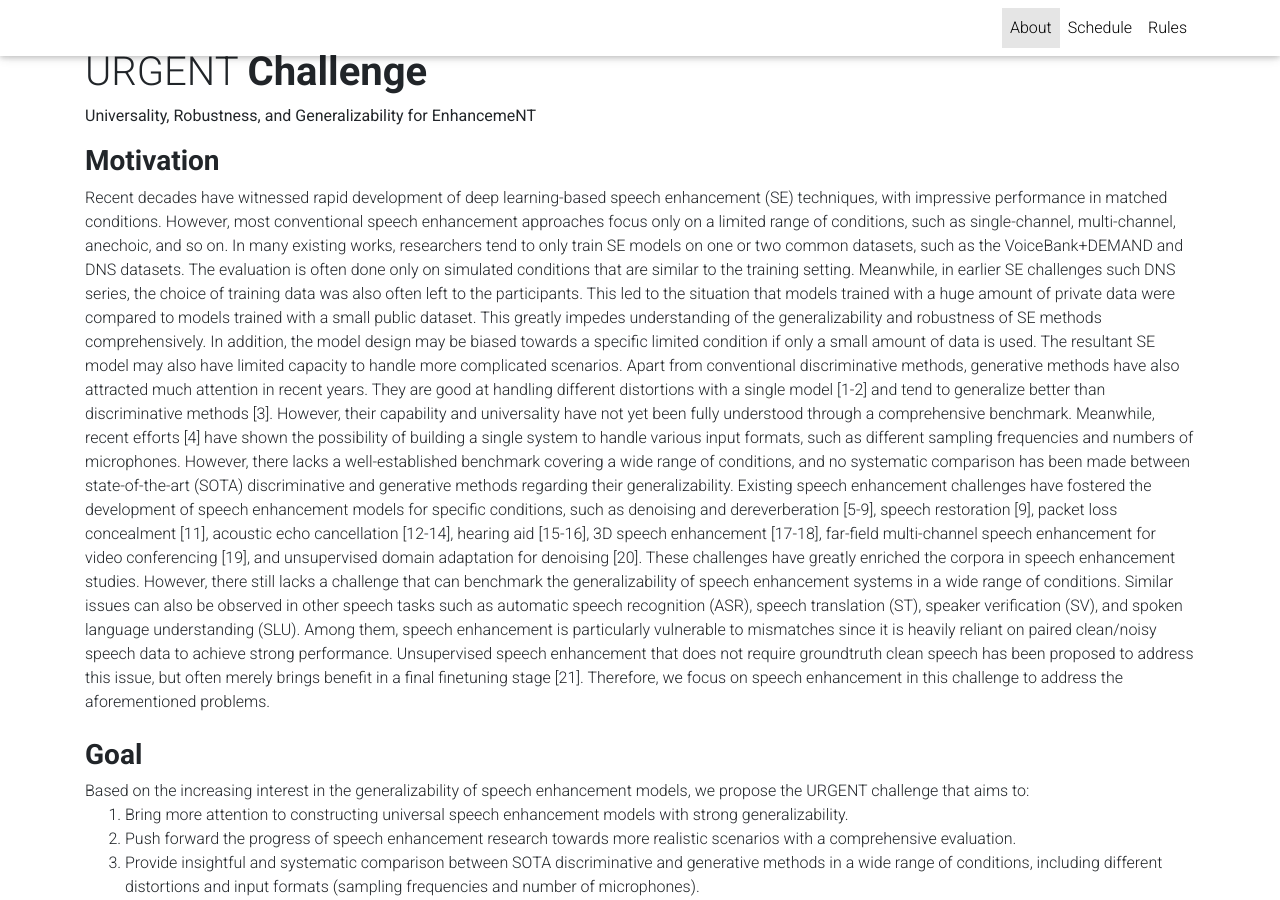
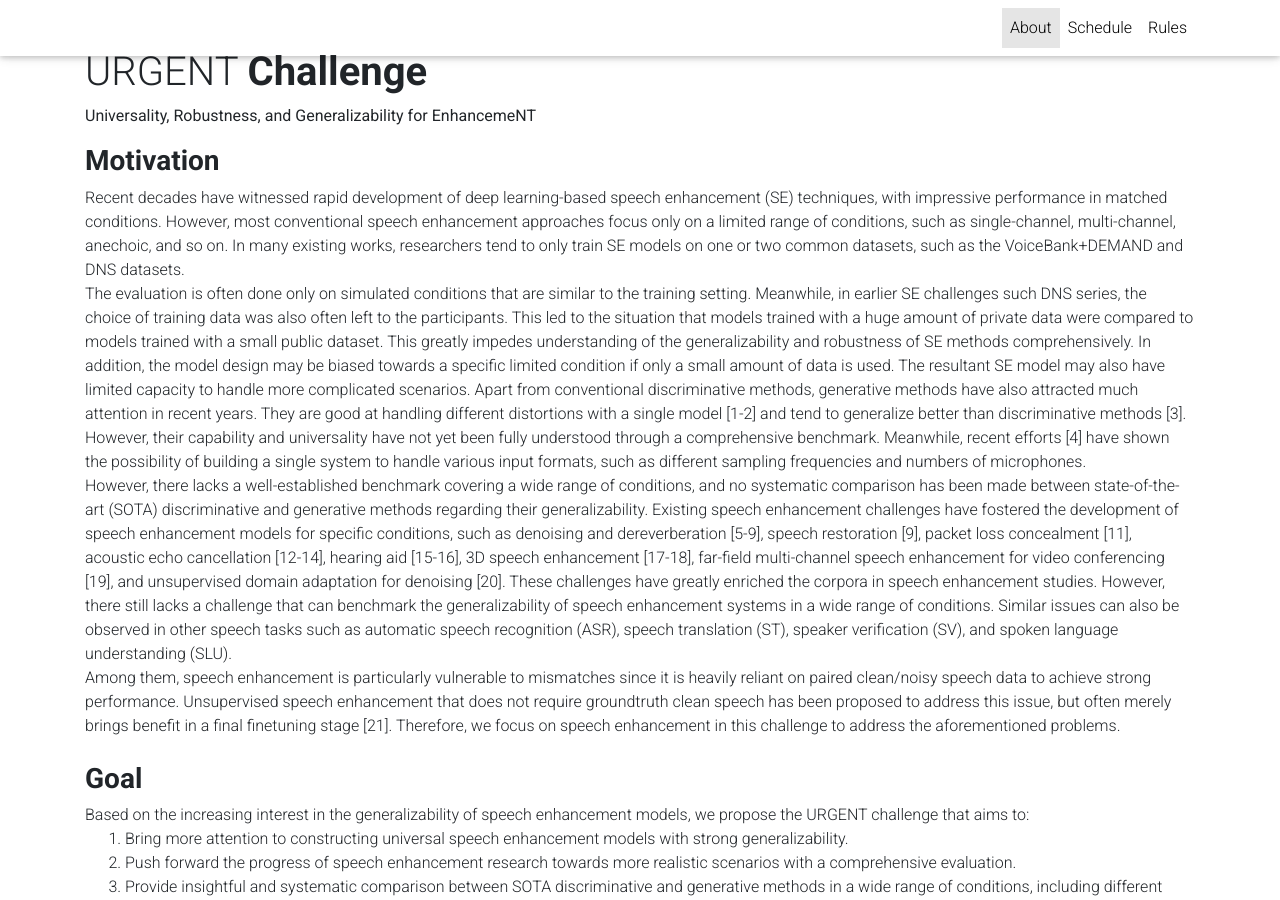
Before and after one commit to urgent-challenge/urgent2024, a Jekyll site: the page built from _pages/about.md, in a window 1280 px wide and 900 px high. Built offline with Jekyll 4.4.1, drawn with Linux system fonts in a browser that asks for light colours; comment, search, counter and statistics services are not loaded; a style sheet for code colours, icons or effects is not loaded.

Commit message:
reduce wall text in motivation

```diff
--- a/_layouts/workshop.html
+++ b/_layouts/workshop.html
@@ -16,11 +16,14 @@
       <h3 class="motivation"><span class="font-weight-bold">Motivation</span></h3>
 
         Recent decades have witnessed rapid development of deep learning-based speech enhancement (SE) techniques, with impressive performance in matched conditions. However, most conventional speech enhancement approaches focus only on a limited range of conditions, such as single-channel, multi-channel, anechoic, and so on.
-        In many existing works, researchers tend to only train SE models on one or two common datasets, such as the VoiceBank+DEMAND and DNS datasets. The evaluation is often done only on simulated conditions that are similar to the training setting. Meanwhile, in earlier SE challenges such DNS series, the choice of training data was also often left to the participants. This led to the situation that models trained with a huge amount of private data were compared to models trained with a small public dataset. This greatly impedes understanding of the generalizability and robustness of SE methods comprehensively. In addition, the model design may be biased towards a specific limited condition if only a small amount of data is used. The resultant SE model may also have limited capacity to handle more complicated scenarios.
+        In many existing works, researchers tend to only train SE models on one or two common datasets, such as the VoiceBank+DEMAND and DNS datasets. <br>
+        The evaluation is often done only on simulated conditions that are similar to the training setting. Meanwhile, in earlier SE challenges such DNS series, the choice of training data was also often left to the participants. This led to the situation that models trained with a huge amount of private data were compared to models trained with a small public dataset. This greatly impedes understanding of the generalizability and robustness of SE methods comprehensively. In addition, the model design may be biased towards a specific limited condition if only a small amount of data is used. The resultant SE model may also have limited capacity to handle more complicated scenarios.
         Apart from conventional discriminative methods, generative methods have also attracted much attention in recent years. They are good at handling different distortions with a single model [1-2] and tend to generalize better than discriminative methods [3]. However, their capability and universality have not yet been fully understood through a comprehensive benchmark.
-        Meanwhile, recent efforts [4] have shown the possibility of building a single system to handle various input formats, such as different sampling frequencies and numbers of microphones. However, there lacks a well-established benchmark covering a wide range of conditions, and no systematic comparison has been made between state-of-the-art (SOTA) discriminative and generative methods regarding their generalizability.
+        Meanwhile, recent efforts [4] have shown the possibility of building a single system to handle various input formats, such as different sampling frequencies and numbers of microphones. <br>
+        However, there lacks a well-established benchmark covering a wide range of conditions, and no systematic comparison has been made between state-of-the-art (SOTA) discriminative and generative methods regarding their generalizability.
         Existing speech enhancement challenges have fostered the development of speech enhancement models for specific conditions, such as denoising and dereverberation [5-9], speech restoration [9], packet loss concealment [11], acoustic echo cancellation [12-14], hearing aid [15-16], 3D speech enhancement [17-18], far-field multi-channel speech enhancement for video conferencing [19], and unsupervised domain adaptation for denoising [20]. These challenges have greatly enriched the corpora in speech enhancement studies. However, there still lacks a challenge that can benchmark the generalizability of speech enhancement systems in a wide range of conditions.
-        Similar issues can also be observed in other speech tasks such as automatic speech recognition (ASR), speech translation (ST), speaker verification (SV), and spoken language understanding (SLU). Among them, speech enhancement is particularly vulnerable to mismatches since it is heavily reliant on paired clean/noisy speech data to achieve strong performance. Unsupervised speech enhancement that does not require groundtruth clean speech has been proposed to address this issue, but often merely brings benefit in a final finetuning stage [21]. Therefore, we focus on speech enhancement in this challenge to address the aforementioned problems.
+        Similar issues can also be observed in other speech tasks such as automatic speech recognition (ASR), speech translation (ST), speaker verification (SV), and spoken language understanding (SLU). <br>
+        Among them, speech enhancement is particularly vulnerable to mismatches since it is heavily reliant on paired clean/noisy speech data to achieve strong performance. Unsupervised speech enhancement that does not require groundtruth clean speech has been proposed to address this issue, but often merely brings benefit in a final finetuning stage [21]. Therefore, we focus on speech enhancement in this challenge to address the aforementioned problems.
 
 <br>
 <br>
```
